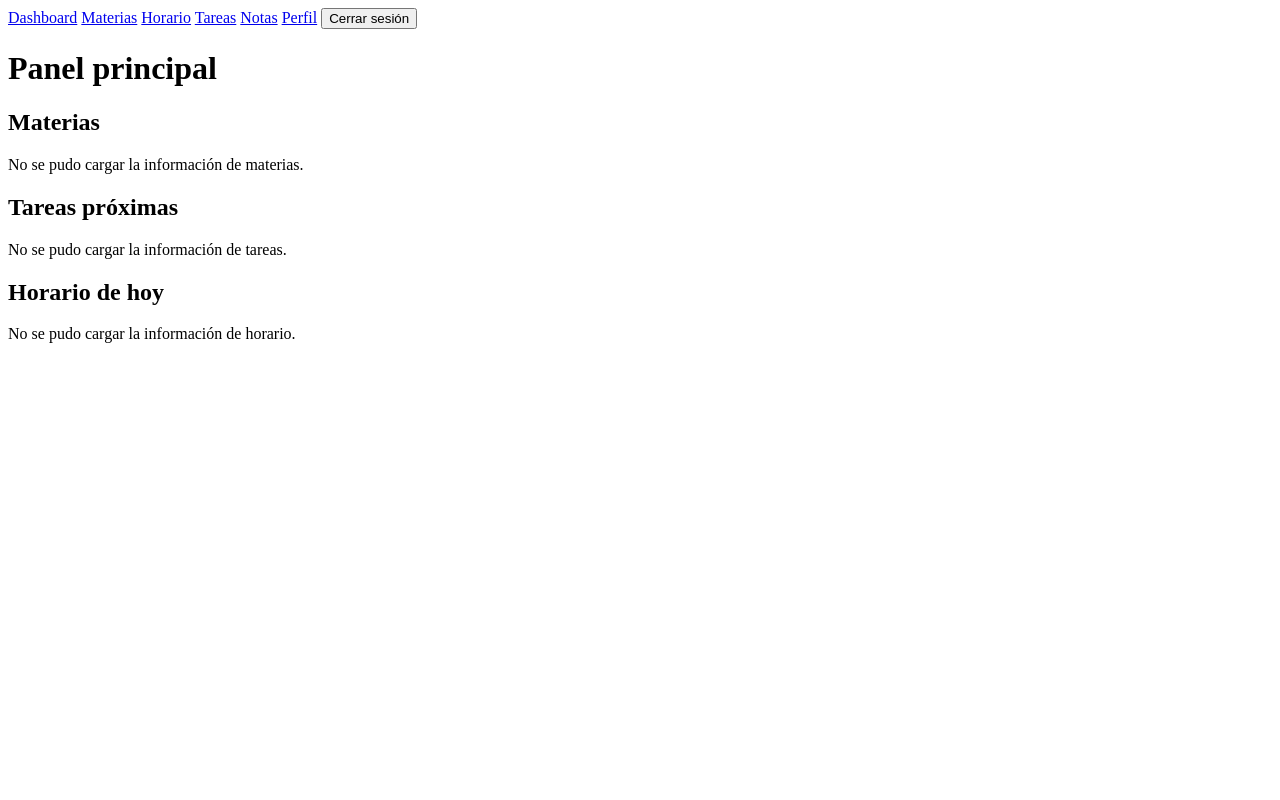
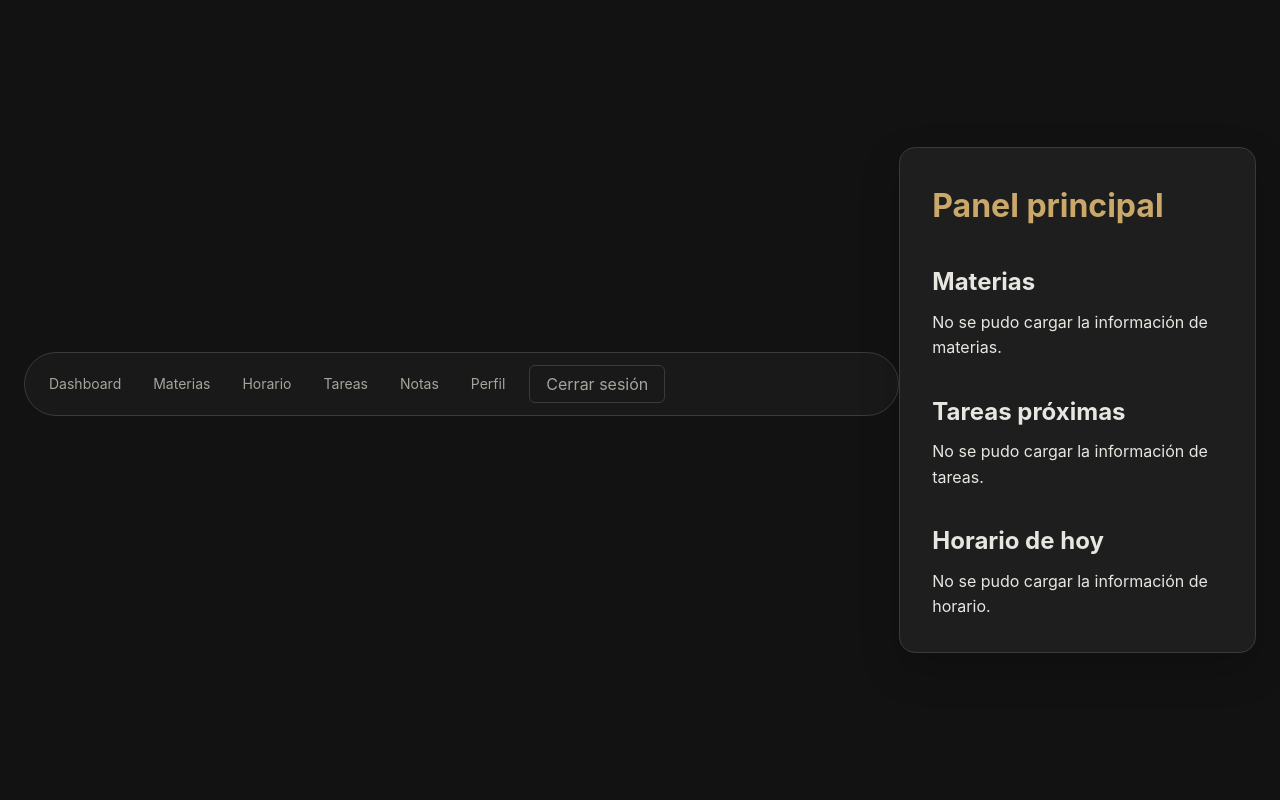
Before and after one commit to itsmanuc16/StudentHub, a PHP site: page /pages/dashboard.html in a window 1280 px wide. Run offline with PHP 8.4, Linux system fonts and the light colour scheme.

Commit message:
Mejorar interfaz de autentificación y dashboard

```diff
--- a/frontend/css/base.css
+++ b/frontend/css/base.css
@@ -4,12 +4,26 @@
 
 body {
     margin: 0;
-    padding: var(--espaciado-lg);
+    min-height: 100vh;
+    display: flex;
+    justify-content: center;
+    align-items: center;
+    padding: 24px;
     background-color: var(--color-fondo);
     color: var(--color-texto);
     font-family: var(--fuente-base);
     font-size: var(--tamano-base);
     line-height: 1.6;
+}
+
+main {
+    width: min(100%, 480px);
+    margin: 0 auto;
+    padding: 32px;
+    border: 1px solid var(--color-borde);
+    border-radius: 16px;
+    background-color: var(--color-superficie);
+    box-shadow: 0 16px 40px rgba(0, 0, 0, 0.18);
 }
 
 h1 {
--- a/frontend/css/componente.css
+++ b/frontend/css/components.css
@@ -12,10 +12,13 @@ nav {
     display: flex;
     align-items: center;
     gap: var(--espaciado-md);
-    padding: var(--espaciado-md) var(--espaciado-lg);
-    margin: calc(var(--espaciado-lg) * -1) calc(var(--espaciado-lg) * -1) var(--espaciado-lg) calc(var(--espaciado-lg) * -1);
-    background-color: var(--color-superficie);
-    border-bottom: 1px solid var(--color-borde);
+    flex-wrap: wrap;
+    padding: 12px 16px;
+    margin: 0 0 var(--espaciado-lg);
+    width: 100%;
+    background-color: rgba(255, 255, 255, 0.03);
+    border: 1px solid var(--color-borde);
+    border-radius: 999px;
 }
 
 nav a {
--- a/frontend/js/horario.js
+++ b/frontend/js/horario.js
@@ -11,15 +11,14 @@ const NOMBRES_DIAS = {
     domingo: 'Domingo'
 };
 
-function mostrarMensaje(id, mensaje, esExito = true) {
-    const elemento = document.getElementById(id);
+function mostrarMensaje(mensaje, esExito = true) {
+    const elemento = document.getElementById('mensaje-horario');
     if (!elemento) return;
 
     elemento.textContent = mensaje;
     elemento.classList.remove('mensaje-exito', 'mensaje-error');
     elemento.classList.add(esExito ? 'mensaje-exito' : 'mensaje-error');
 }
-
 
 async function cargarMateriasEnSelect() {
     const select = document.getElementById('id_materia');
--- a/frontend/js/materias.js
+++ b/frontend/js/materias.js
@@ -1,7 +1,7 @@
 const API_BASE = '/StudentHub/backend/api/materias';
 
-function mostrarMensaje(id, mensaje, esExito = true) {
-    const elemento = document.getElementById(id);
+function mostrarMensaje(mensaje, esExito = true) {
+    const elemento = document.getElementById('mensaje-materia');
     if (!elemento) return;
 
     elemento.textContent = mensaje;
--- a/frontend/js/notas.js
+++ b/frontend/js/notas.js
@@ -1,8 +1,8 @@
 const API_BASE_NOTAS = '/StudentHub/backend/api/notas';
 const API_BASE_MATERIAS = '/StudentHub/backend/api/materias';
 
-function mostrarMensaje(id, mensaje, esExito = true) {
-    const elemento = document.getElementById(id);
+function mostrarMensaje(mensaje, esExito = true) {
+    const elemento = document.getElementById('mensaje-nota');
     if (!elemento) return;
 
     elemento.textContent = mensaje;
--- /dev/null
+++ b/frontend/js/theme.js
@@ -0,0 +1,37 @@
+const CLAVE_TEMA = 'studenthub_tema';
+
+function aplicarTema(tema) {
+    if (tema === 'claro') {
+        document.documentElement.setAttribute('data-theme', 'claro');
+    } else {
+        document.documentElement.removeAttribute('data-theme');
+    }
+}
+
+function actualizarBotonTema(tema) {
+    const boton = document.getElementById('btn-tema');
+    if (!boton) return;
+
+    const esClaro = tema === 'claro';
+    boton.setAttribute('aria-pressed', String(esClaro));
+    boton.setAttribute('aria-label', esClaro ? 'Cambiar a modo oscuro' : 'Cambiar a modo claro');
+}
+
+function alternarTema() {
+    const temaActual = document.documentElement.getAttribute('data-theme') === 'claro' ? 'claro' : 'oscuro';
+    const nuevoTema = temaActual === 'claro' ? 'oscuro' : 'claro';
+
+    aplicarTema(nuevoTema);
+    localStorage.setItem(CLAVE_TEMA, nuevoTema);
+    actualizarBotonTema(nuevoTema);
+}
+
+document.addEventListener('DOMContentLoaded', () => {
+    const temaGuardado = localStorage.getItem(CLAVE_TEMA) || 'oscuro';
+    actualizarBotonTema(temaGuardado);
+
+    const boton = document.getElementById('btn-tema');
+    if (boton) {
+        boton.addEventListener('click', alternarTema);
+    }
+});
--- a/frontend/pages/dashboard.html
+++ b/frontend/pages/dashboard.html
@@ -4,6 +4,18 @@
     <meta charset="UTF-8">
     <meta name="viewport" content="width=device-width, initial-scale=1.0">
     <title>Dashboard - StudentHub</title>
+
+    <script>
+        (function () {
+            if (localStorage.getItem('studenthub_tema') === 'claro') {
+                document.documentElement.setAttribute('data-theme', 'claro');
+            }
+        })();
+    </script>
+
+    <link rel="stylesheet" href="../css/variables.css">
+    <link rel="stylesheet" href="../css/base.css">
+    <link rel="stylesheet" href="../css/components.css">
 </head>
 <body>
 
@@ -37,6 +49,7 @@
     </main>
 
     <script src="../js/api.js"></script>
+    <script src="../js/theme.js"></script>
     <script src="../js/dashboard.js"></script>
 </body>
 </html>
```
Also changed, not shown: other parts of frontend/css/components.css (+49 -0 lines), frontend/pages/login.html (+19 -0 lines), frontend/pages/materias.html (+14 -0 lines), frontend/pages/registro.html (+17 -0 lines).
